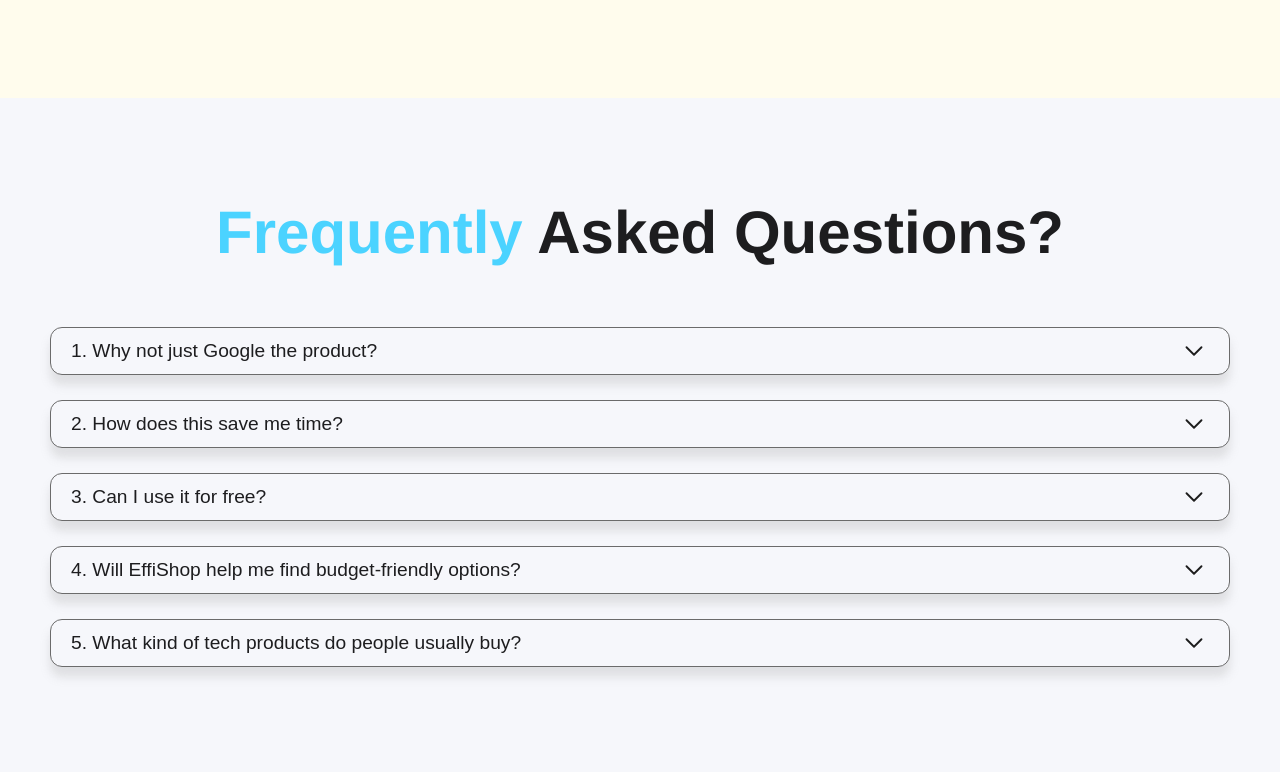
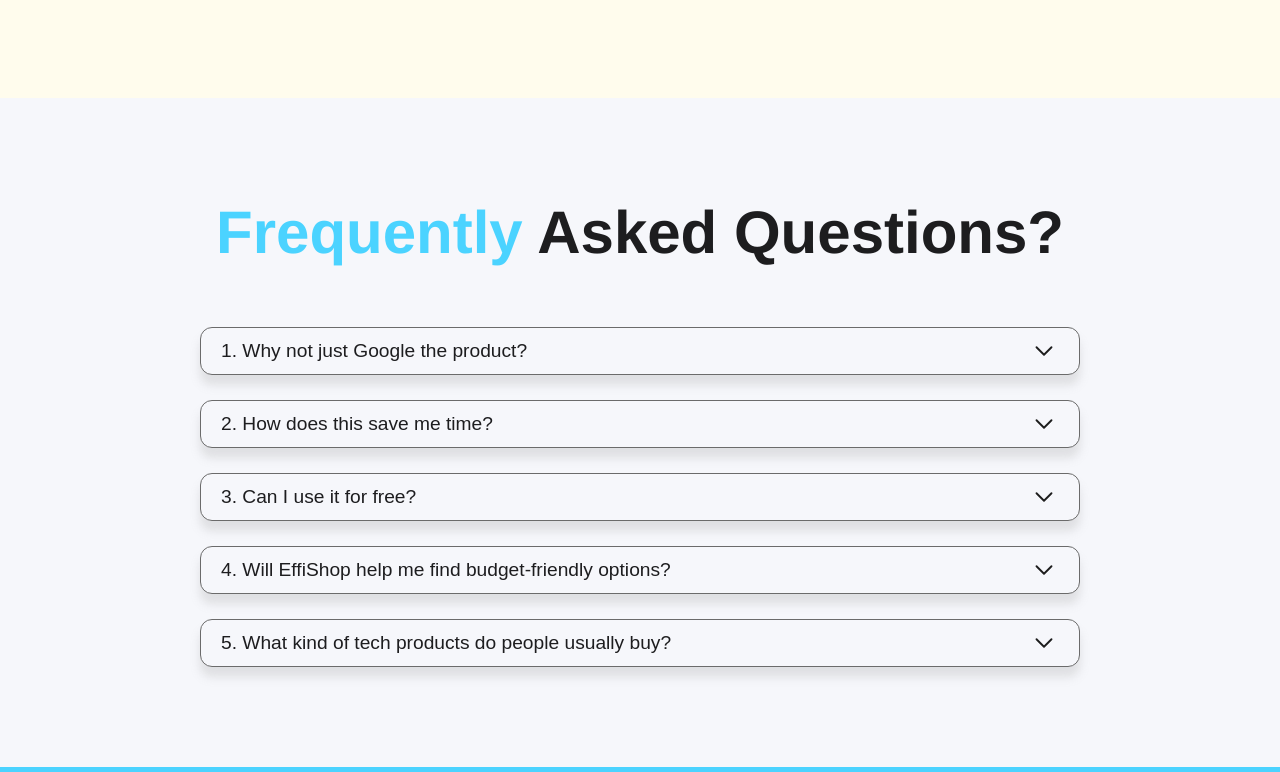
Before and after one commit to RaveenaMattu/Procurely, a React (Create React App) app in the folder procurely/: page /#/ in a window 1280 px wide. Shown: the part 2728-3500 px from the top of the page. Built offline with nearby package versions, Linux system fonts and the light colour scheme.

Commit message:
FAQs padding fix

```diff
--- a/procurely/src/LandingPage.css
+++ b/procurely/src/LandingPage.css
@@ -313,7 +313,7 @@
 /* FAQ Section */
 .faq-section {
   background: #F6F7FB;
-  padding: 100px 0 120px;
+  padding: 100px 150px;
 }
 
 .faq-list {
@@ -536,6 +536,10 @@
 
 @media (max-width: 1200px) {
 
+  .section-title {
+    font-size: 3em;
+  }
+
   .hero-section {
     padding: 80px 20px 60px;
     align-items: center;
@@ -558,7 +562,9 @@
   .step-card {
     width: 100%;
   }
-
+  .faq-section {
+    padding: 80px 20px 60px;
+  }
   }
 @media (max-width: 1000px) {
   .why-choose-section {
@@ -567,6 +573,9 @@
 
 }
 @media (max-width: 768px) {
+  .section-title {
+    font-size: 2.5em;
+  }
   .header-content {
     padding: 0 20px;
   }
```
